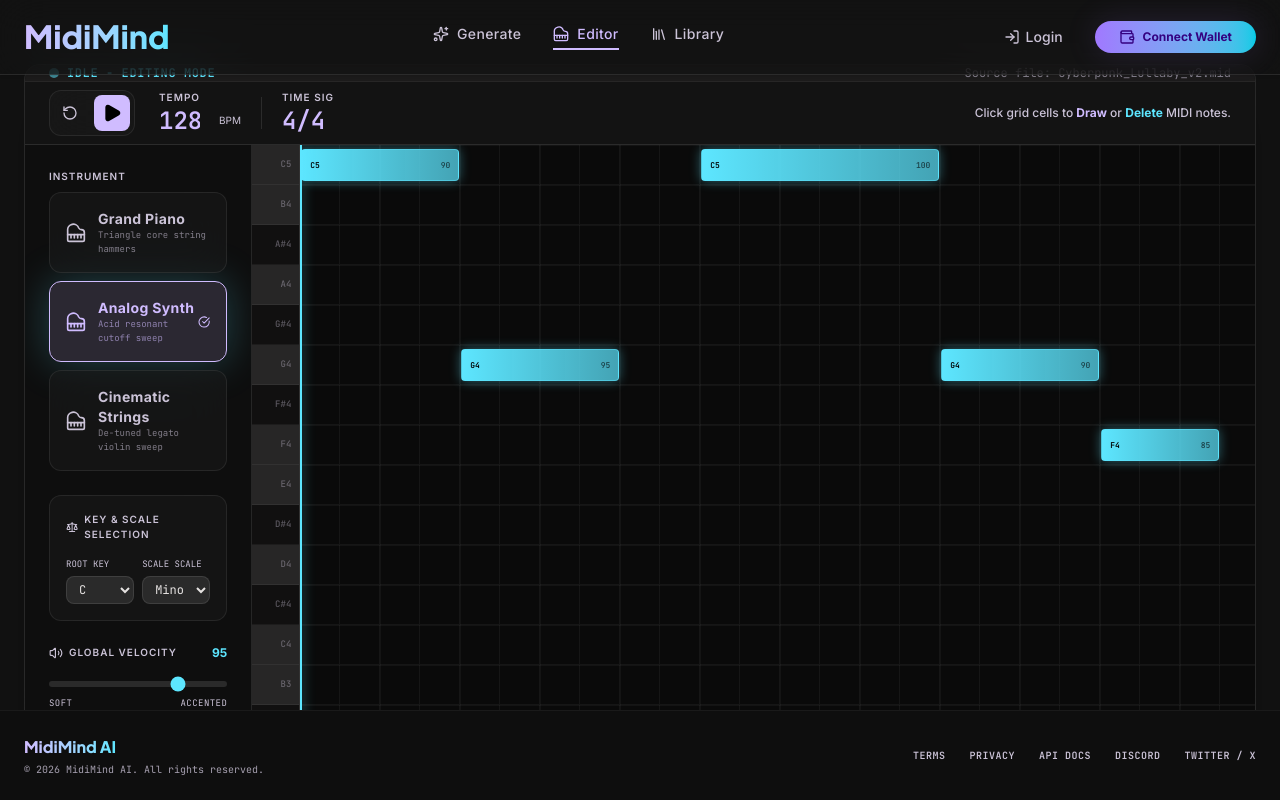
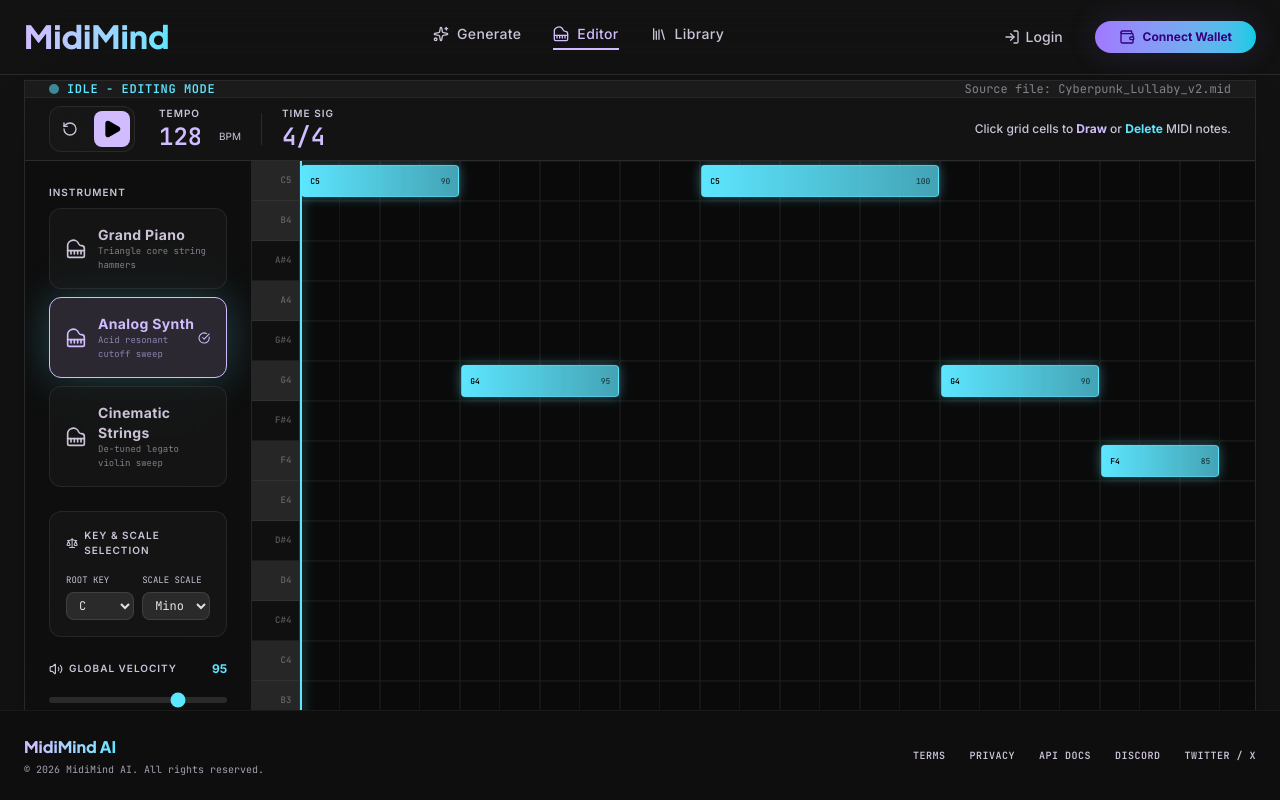
Before and after one commit to ShowerBandV/text2midi, a React (Vite) app in the folder frontend/: page / in a window 1280 px wide. Both pictures are taken after a click on the button "Editor". Shown: the top 800 px of the page. Built offline with nearby package versions, Linux system fonts and the light colour scheme.

Commit message:
Fix navbar overlap: pt-20(5rem) + editor rounded-b-2xl only

```diff
--- a/frontend/src/App.tsx
+++ b/frontend/src/App.tsx
@@ -234,7 +234,7 @@
       <Navbar activeTab={activeTab} setActiveTab={setActiveTab} />
 
       {/* Main Container screen sections */}
-      <main className="flex-1 pt-16 overflow-hidden">
+      <main className="flex-1 pt-20 overflow-hidden">
         {/* Loading overlay view block */}
         {isGenerating && (
           <div className="fixed inset-0 z-50 bg-[#0e0e0e]/90 backdrop-blur-md flex flex-col items-center justify-center p-lg">
@@ -418,7 +418,7 @@
           )}
 
           {activeTab === "editor" && (
-            <div className="h-full border border-white/10 rounded-2xl overflow-hidden glass-panel flex flex-col shadow-2xl">
+            <div className="h-full border border-white/10 rounded-b-2xl overflow-hidden glass-panel flex flex-col shadow-2xl">
               <PianoRoll
                 notes={notes}
                 setNotes={setNotes}
```
